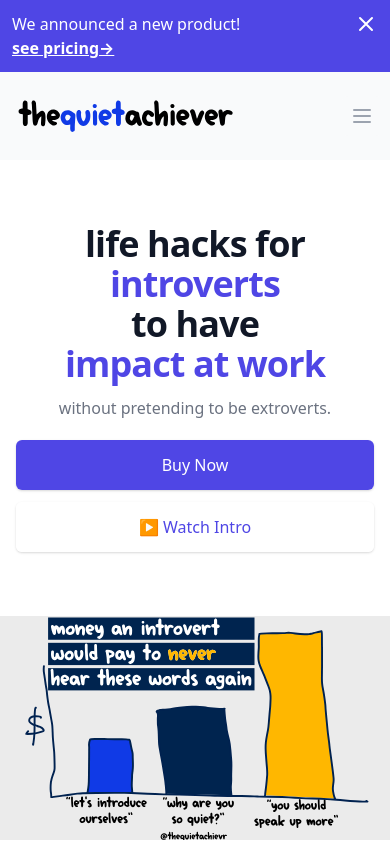
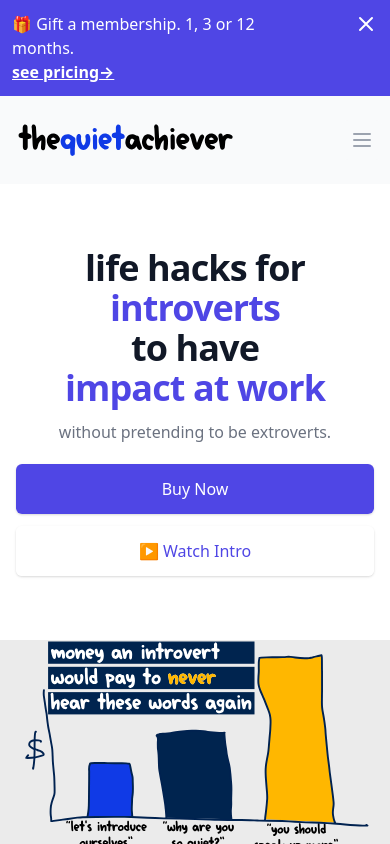
Before and after one commit to timyeothequietachievr/website, a Next.js app: page / in a window 390 px wide. Shown: the top 844 px of the page. Built offline with nearby package versions, Linux system fonts and the light colour scheme; a web font is replaced by a local one.

Commit message:
mobile gift a mebership

```diff
--- a/components/Toaster.jsx
+++ b/components/Toaster.jsx
@@ -7,7 +7,7 @@
       <div className="max-w-7xl mx-auto py-3 px-3 sm:px-6 lg:px-8">
         <div className="pr-16 sm:text-center sm:px-16">
           <p className="font-medium text-white">
-            <span className="md:hidden">We announced a new product!</span>
+            <span className="md:hidden">🎁 Gift a membership. 1, 3 or 12 months.</span>
             <span className="hidden md:inline">🎁 Gift a membership. 1, 3 or 12 months.</span>
             <span className="block sm:ml-2 sm:inline-block">
               <a href="#pricing" className="text-white font-bold underline">
```
